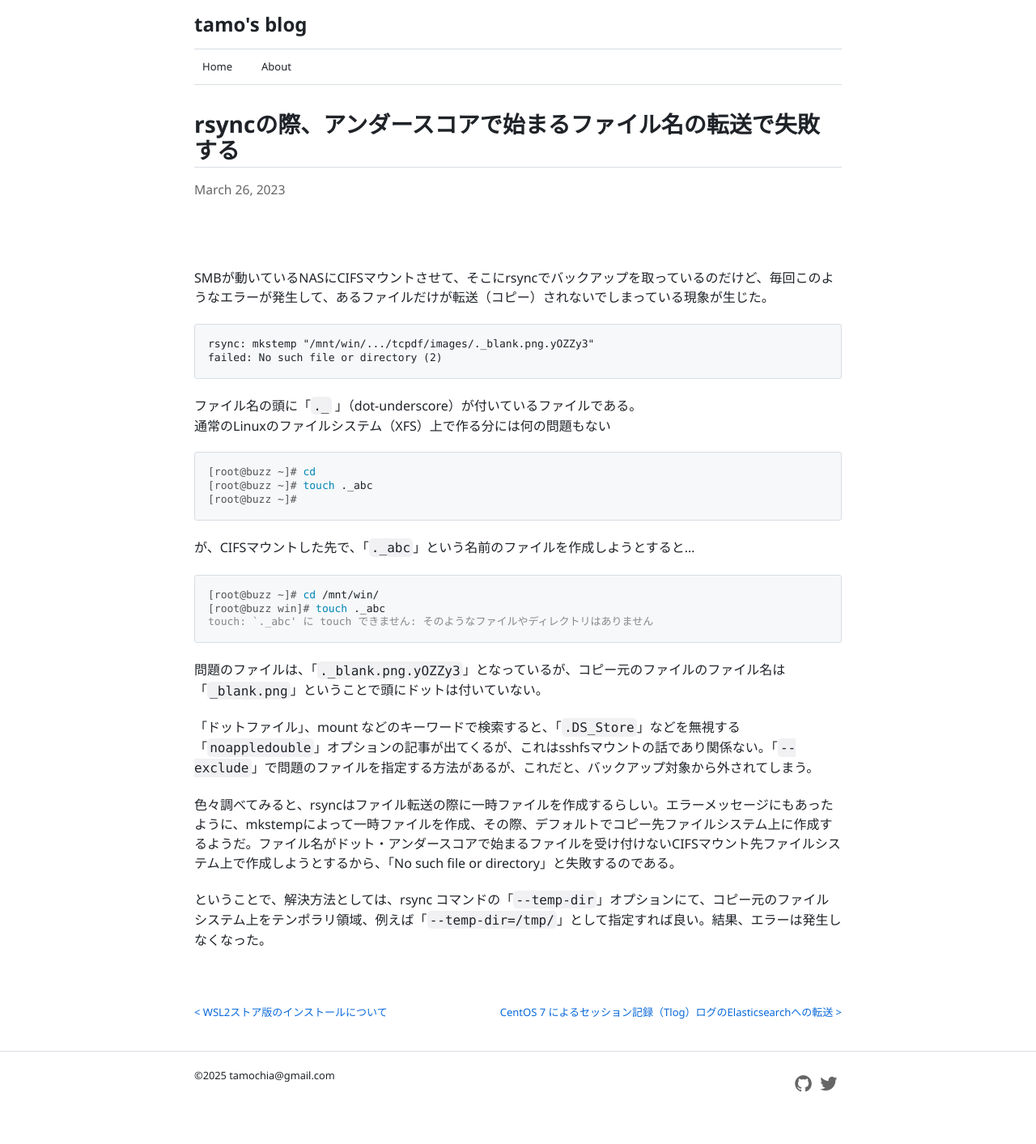
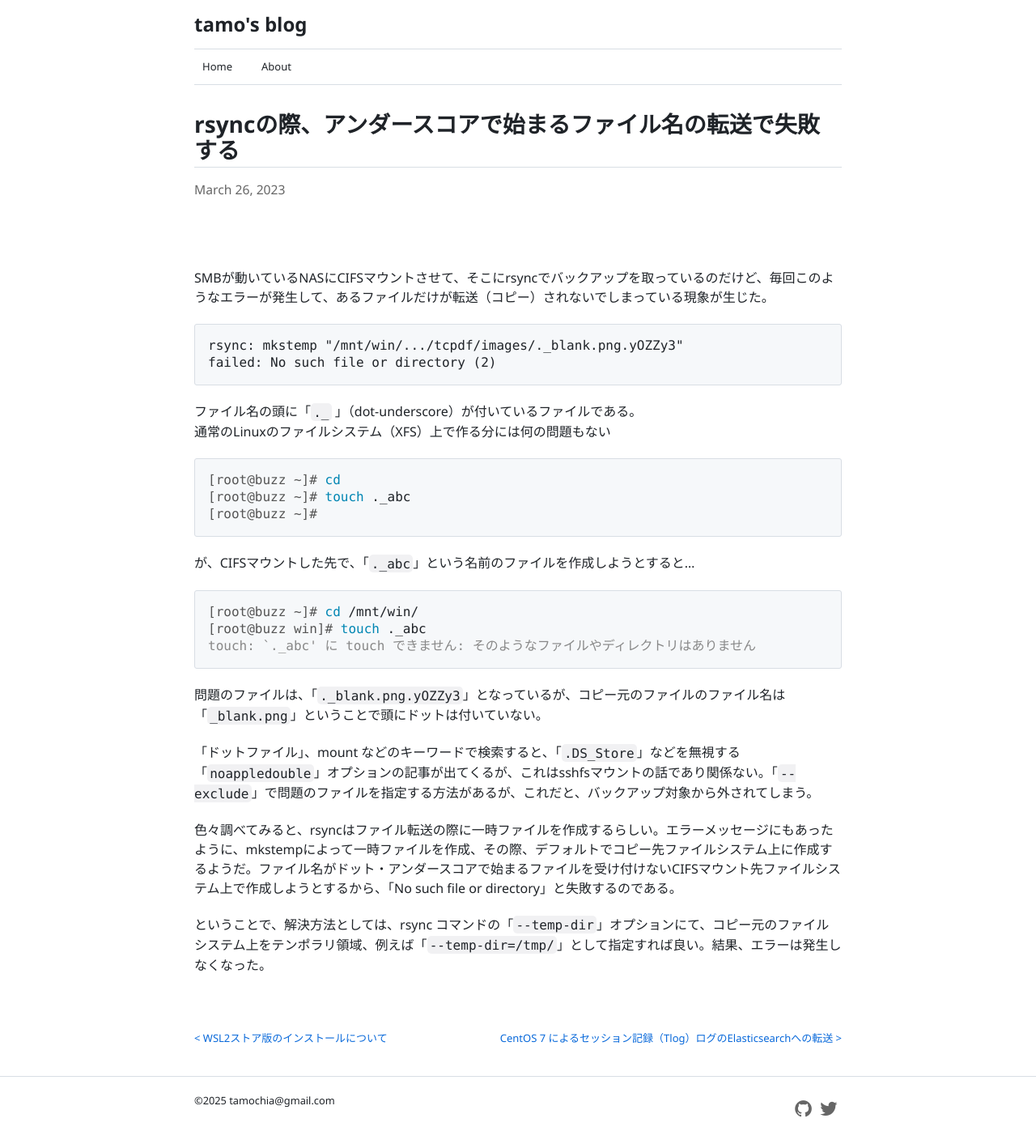
Before and after one commit to tamochia/tamochia.github.io, a Jekyll site: the page built from _posts/2023-03-26-dot-underscore-file-rsync.md, in a window 1280 px wide. Shown: the whole page at 81% size. Built offline with Jekyll 4.4.1, drawn with Linux system fonts in a browser that asks for light colours; nearby versions of some CDN libraries; before the commit the page ends 1381 px from its top, so only the background shows below that.

Commit message:
コードの文字サイズをNormalに変更

```diff
--- a/_sass/_base.scss
+++ b/_sass/_base.scss
@@ -102,7 +102,7 @@ pre {
 	background-color: $color-code-block;
 	border: 1px solid $color-border-muted;
 	border-radius: 3px;
-	font-size: $font-small;
+	font-size: $font-normal;
 
 	code {
 		background: none;
```
